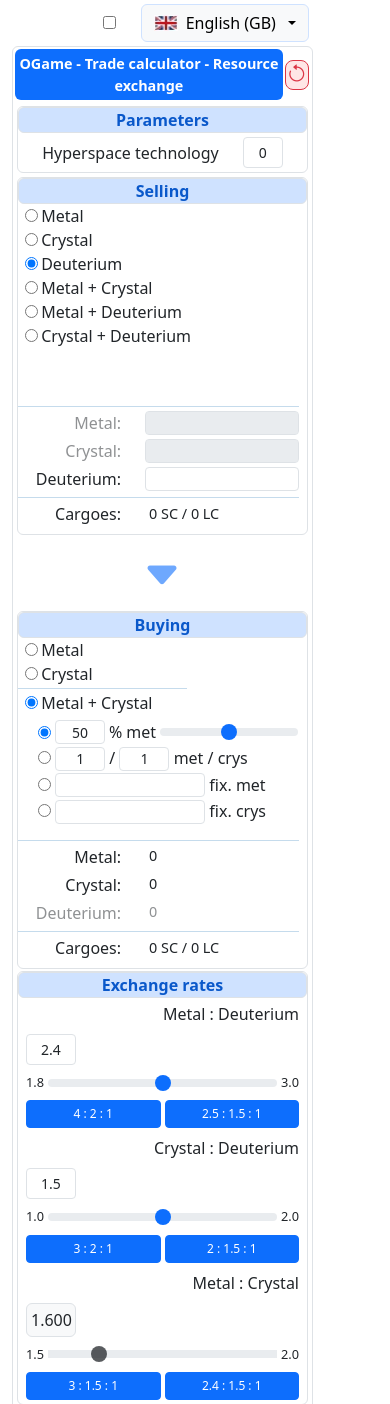
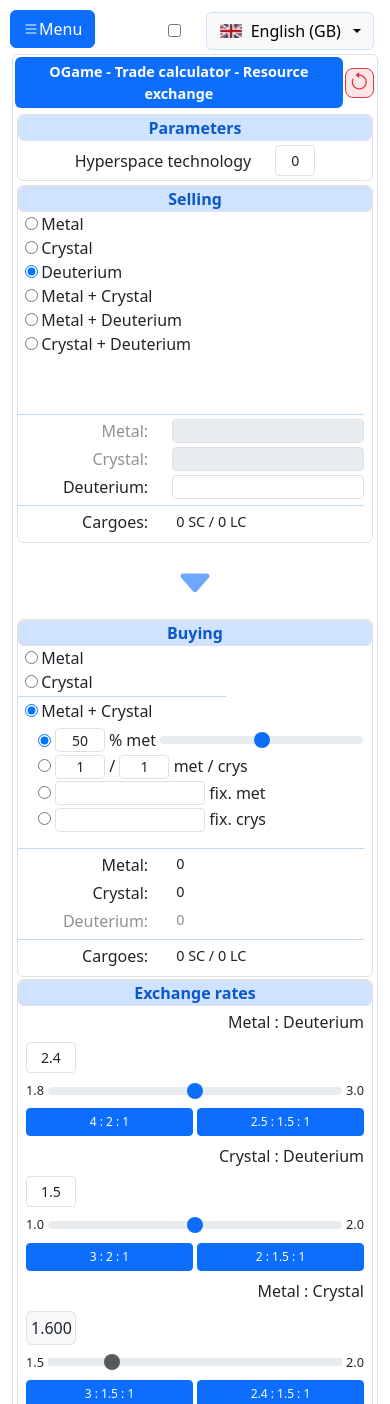
Before and after one commit to Ogeeon/proxyforgame, a PHP site: page /ogame/calc/trade.php in a window 390 px wide. Shown: the top 1404 px of the page. Run offline with PHP 8.4, Linux system fonts and the light colour scheme.

Commit message:
Fix Sidebar show button not appearing on smaller screens

```diff
--- a/www/css/sidebar_bs.css
+++ b/www/css/sidebar_bs.css
@@ -27,15 +27,20 @@
     z-index: 1050 !important; /* Increased to be above everything */
 }
 
-/* Make sidebar completely hidden below lg breakpoint */
+/* Collapse grid columns below lg while keeping the toggle visible */
 @media (max-width: 991.98px) {
-    .col-2 {
-        display: none !important;
+    .col-2,
+    .col-10 {
+        flex: 0 0 100%;
+        max-width: 100%;
     }
 
-    /* Ensure button is visible on small screens */
+    .col-2 {
+        margin-bottom: 0.5rem;
+    }
+
     .btn[data-bs-toggle="offcanvas"] {
-        display: block !important;
+        display: inline-flex !important;
     }
 }
 
@@ -53,7 +58,6 @@
 #sidebar .sidebar-panel {
     text-align: center;
     font-weight: bold;
-    background-color: #f4f4f4;
     border-top: 1px solid #dee2e6;
     border-bottom: 1px solid #dee2e6;
 }
--- a/www/sidebar_bs.tpl
+++ b/www/sidebar_bs.tpl
@@ -52,7 +52,7 @@
 <!-- Sidebar for larger screens -->
 <div id="sidebar" class="card d-none d-lg-block">
 	<div class="card-body p-0">
-		<div class="sidebar-panel"><?=$loc['ogameMenuItems']['header']?> <small>(12)</small></div>
+		<div class="sidebar-panel bg-primary-subtle text-primary-medium"><?=$loc['ogameMenuItems']['header']?> <small>(12)</small></div>
 		<div class="list-group list-group-flush">
 		<a class="list-group-item list-group-item-action ogame-menu-item text-center" href="/<?=$lang?>/"><?=$loc['ogameMenuItems']['main-title']?></a>
 		<?php foreach ($ogamePages as $page): ?>
@@ -64,7 +64,7 @@
 		<?php endforeach; ?>
 		</div>
 		<div class="spacer"></div>
-		<div class="sidebar-panel"><?=$loc['feedbackItems']['header']?></div>
+		<div class="sidebar-panel bg-primary-subtle text-primary-medium"><?=$loc['feedbackItems']['header']?></div>
 		<div class="list-group list-group-flush">
 			<div class="list-group-item feedback text-center" onclick="findSelection()">
 				<?=str_replace(['<br>', '<br/>'], ' ', $loc['feedbackItems']['misspelling'])?>
@@ -80,7 +80,7 @@
 			</div>
 		</div>
 		<div class="spacer"></div>
-		<div class="sidebar-panel">Cookies</div>
+		<div class="sidebar-panel bg-primary-subtle text-primary-medium">Cookies</div>
 		<div class="list-group list-group-flush">
 			<div class="list-group-item feedback text-center">
 				<a href="/policy.php" class="d-inline" target="_blank">Privacy Policy</a>
```
